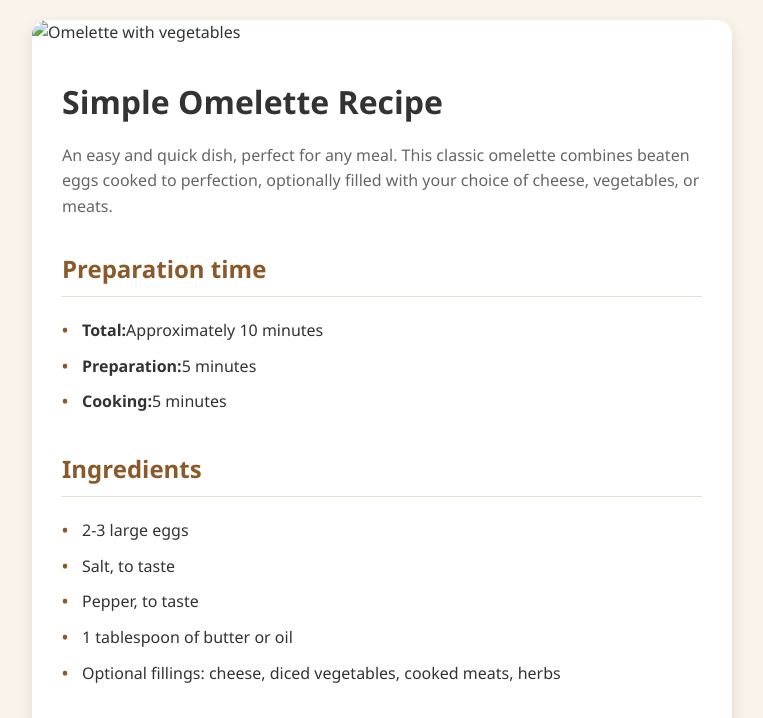
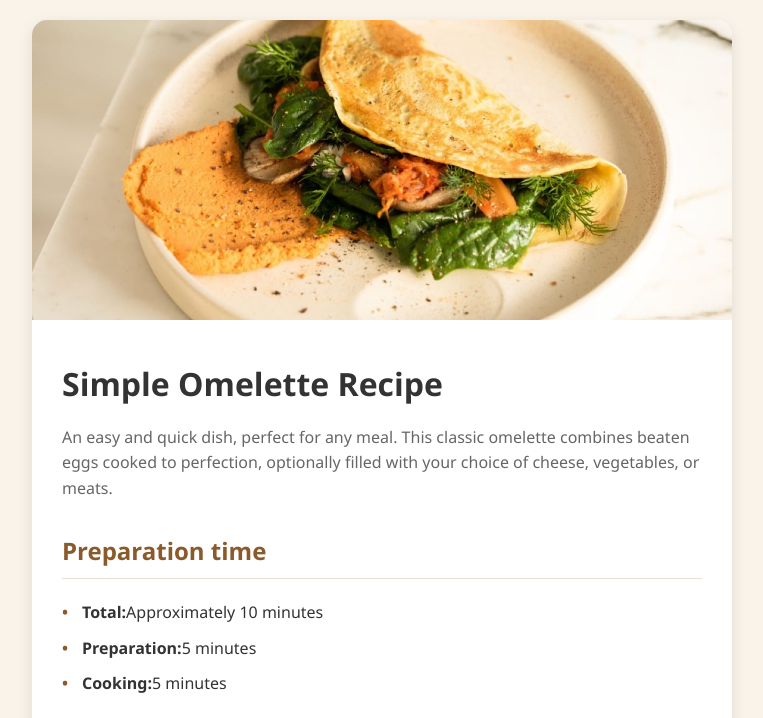
Before and after one commit to caromagga/Recipe-page, a plain HTML site: page index.html in a window 1280 px wide. Shown: the top 718 px of the page, without its empty margins (258-1021 px from the left). Drawn offline with Linux system fonts and the light colour scheme.

Commit message:
Update index.html

```diff
--- a/index.html
+++ b/index.html
@@ -174,7 +174,7 @@
 </head>
 <body>
     <div class="recipe-card">
-        <img src="/https://github.com/caromagga/Recipe-page/blob/main/image-omelette.jpeg" alt="Omelette with vegetables" class="recipe-image">
+        <img src="/image-omelette.jpeg" alt="Omelette with vegetables" class="recipe-image">
 
         <div class="recipe-content">
             <h1 class="recipe-title">Simple Omelette Recipe</h1>
```
